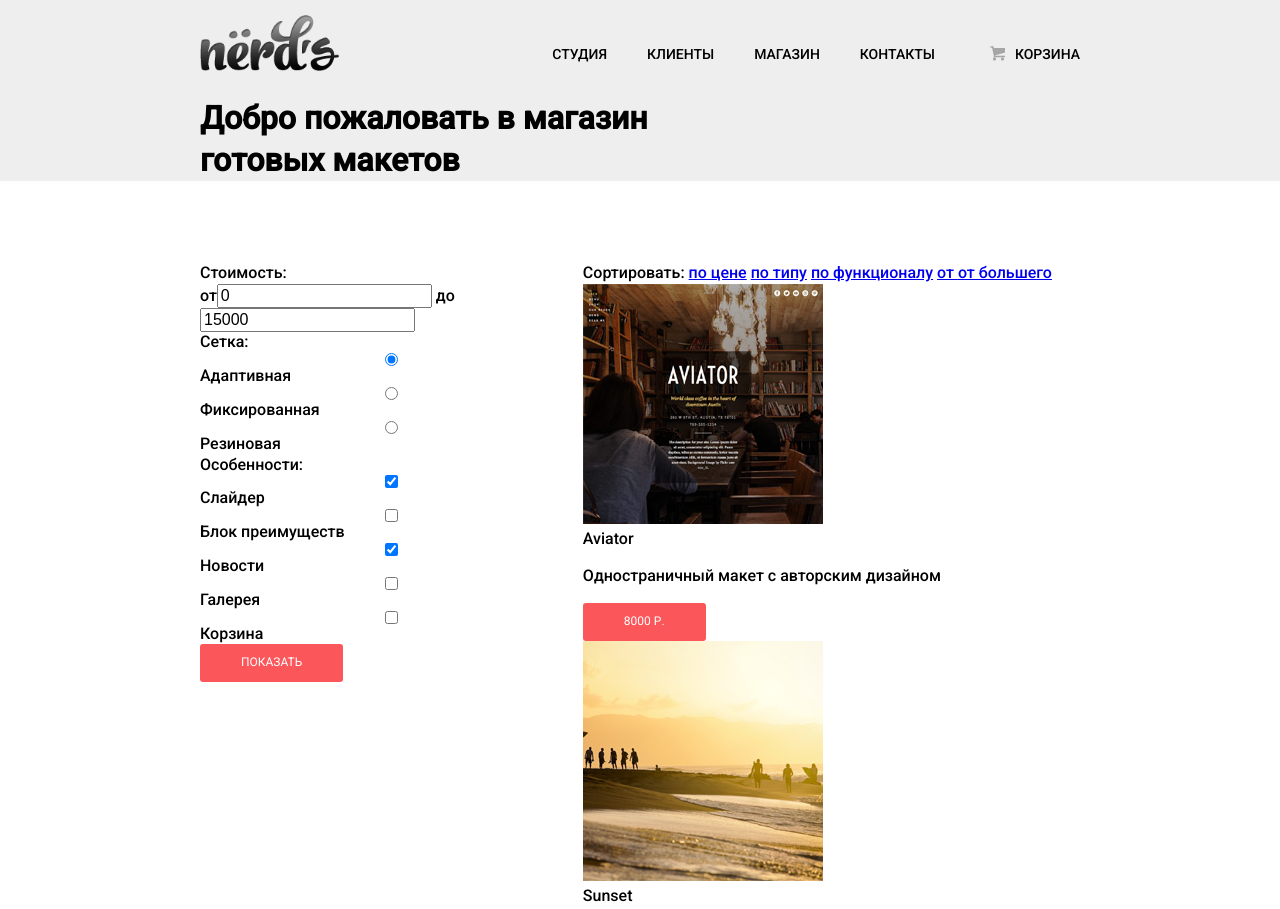
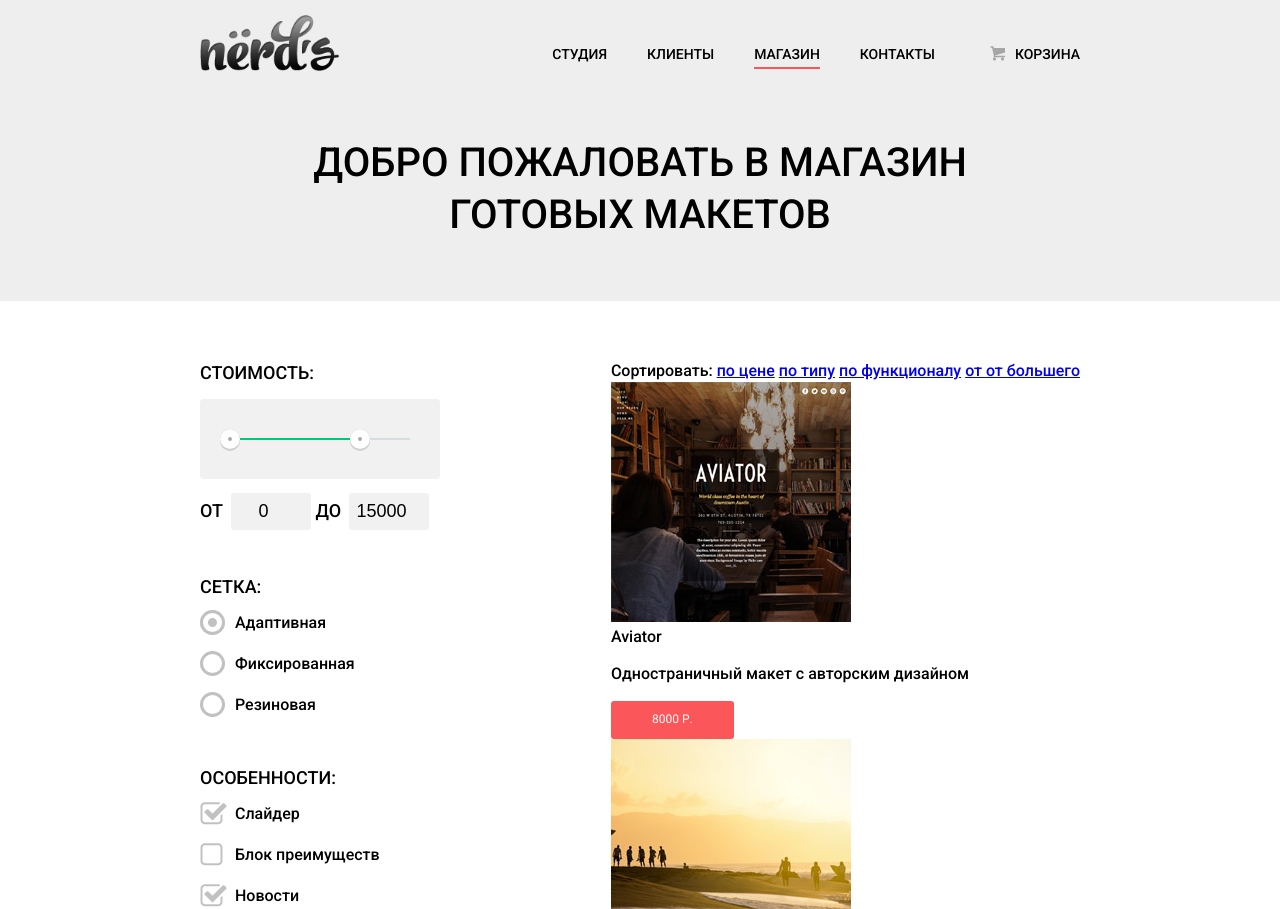
Before and after one commit to lonixoon/nerds, a plain HTML site: page inner-page/shop.html in a window 1280 px wide. Shown: the top 909 px of the page. Drawn offline with Linux system fonts and the light colour scheme; files whose address does not match are found by name.

Commit message:
Форма поиска на shop.html готова

```diff
--- a/css/style-bem.css
+++ b/css/style-bem.css
@@ -72,17 +72,25 @@ body {
   text-decoration: none;
   text-transform: uppercase;
 
+  background: #000000;
+  color: #ffffff;
+
+  cursor: pointer;
+}
+
+  .btn--red {
     color: #ffffff;
     background: #FB565A;
-  cursor: pointer;
   }
-.btn:hover {
+
+  .btn--red:hover {
     background-color: #D6494D;
   }
-.btn:active {
+  .btn--red:active {
     background-color: #B63538;
     box-shadow: inset 0 2px 0 #9B2D30;
   }
+
 
   .btn--green {
     background-color: #00ca74;
@@ -95,6 +103,7 @@ body {
   box-shadow: inset 0 2px 0 #007b47;
   }
 
+
   .btn--yelloy {
     background-color: #efc84a;
   }
@@ -105,6 +114,7 @@ body {
   background-color: #c09b24;
   box-shadow: inset 0 2px 0 #a3841f;
   }
+
 
   .btn--grey {
     color: #000000;
@@ -119,6 +129,7 @@ body {
   box-shadow: inset 0 2px 0 #b5b5b5;
   }
 
+
   .btn--long {
     padding: 10px 70px;
   }
@@ -131,6 +142,31 @@ body {
     font-size: 18px;
     padding: 6px 40px;
   }
+
+
+.checkbox input[type="checkbox"] {
+  display: none;
+}
+  .checkbox label {
+    position: relative;
+    padding-left: 35px;
+    margin-bottom: 20px;
+  }
+
+  .checkbox label::before {
+    content: "";
+    position: absolute;
+    left: 0;
+    top: -2px;
+    width: 27px;
+    height: 23px;
+    background: url(../img/icon-checkbox.png) no-repeat 0 100%;
+  }
+
+  .checkbox input[type="checkbox"]:checked + label::before {
+    background: url(../img/icon-checkbox.png) no-repeat 0 0;
+  }
+
 
 .close-window {
   position: absolute;
@@ -186,9 +222,44 @@ body {
   padding: 60px 0;
 }
 
+.find-form {}
 
-.feedback-form{
+
+  .find-form__block {
+    margin-bottom: 30px;
   }
+
+  .find-form__price-range {
+    margin-bottom: 15px;
+    font-size: 18px;
+    font-weight: 500;
+    text-transform: uppercase;
+  }
+
+  .find-form__price-range input {
+    display: inline-flex;
+    justify-content: center;
+    padding: 7px 0;
+    width: 80px;
+    margin-left: 8px;
+    border: 1px solid transparent;
+    outline: none;
+    border-radius: 3px;
+    text-align: center;
+    background: #F1F1F1;
+    }
+
+  .find-form__title {
+    margin-bottom: 15px;
+    display: inline-flex;
+    align-items: center;
+    font-size: 18px;
+    line-height: 1.3;
+    text-transform: uppercase;
+  }
+
+
+.feedback-form{}
 
   .feedback-form__btn {
     width: 460px;
@@ -327,6 +398,28 @@ body {
     margin-right: 0;
   }
 
+  .main-menu__active {
+    position: relative;
+  }
+
+  .main-menu__active::before {
+    content: "";
+    position: absolute;
+    bottom: 0;
+    left: 20px;
+    right: 20px;
+    height: 2px;
+    background: #FB565A;
+  }
+
+  .main-menu__active a:hover {
+    color: #000000
+  }
+
+  .main-menu__active a:active {
+    color: #000000
+  }
+
   .main-menu__card {
     position: relative;
   }
@@ -376,6 +469,14 @@ body {
   background: #EEEEEE;
 }
 
+  .page-header__title {
+    padding: 60px 0;
+    margin: 0;
+    font-size: 40px;
+    font-weight: 500;
+    text-align: center;
+    text-transform: uppercase;
+  }
 
 .partners {
   display: flex;
@@ -389,6 +490,92 @@ body {
 
   .partners__item:hover {
     opacity: 1;
+  }
+
+
+.radio-button input[type="radio"] {
+  display: none;
+}
+  .radio-button label {
+    position: relative;
+    padding-left: 35px;
+    margin-bottom: 20px;
+  }
+
+  .radio-button label::before {
+    content: "";
+    position: absolute;
+    left: 0;
+    top: -3px;
+    width: 25px;
+    height: 25px;
+    border-radius: 50%;
+    box-shadow: inset 0 0 0 3px #c1c1c1;
+    background: #ffffff;
+  }
+
+  .radio-button input[type="radio"]:checked + label::before {
+    box-shadow:
+      inset 0 0 0 3px #c1c1c1,
+      inset 0 0 0 8px #ffffff;
+    background: #c1c1c1;
+   }
+
+
+.range-runner {
+  position: relative;
+  display: inline-flex;
+  margin-bottom: 14px;
+  width: 240px;
+  height: 80px;
+  border-radius: 4px;
+  background: #f1f1f1;
+}
+
+  .range-runner__circle {
+    position: absolute;
+    top: 50%;
+    margin-top: -10px;
+    display: inline-flex;
+    width: 20px;
+    height: 20px;
+    border-radius: 50%;
+    box-shadow:
+      0 2px 0 0 #d0d0d0,
+      inset 0 0 0 8px #ffffff;
+    background: #ababab;
+    cursor: pointer;
+    z-index: 30;
+  }
+
+  .range-runner__circle--min {
+    left: 20px;
+  }
+
+  .range-runner__circle--max {
+    right: 70px;
+  }
+
+  .range-runner__line {
+    display: inline-flex;
+    position: absolute;
+    top: 50%;
+    margin-top: -1px;
+    left: 30px;
+    height: 2px;
+
+  }
+
+  .range-runner__line--green {
+    width: 130px;
+    background: #00ca74;
+    z-index: 20;
+  }
+
+  .range-runner__line--grey {
+    width: 180px;
+    background: #d7dcde;
+    z-index: 10;
   }
 
 
--- a/css/style-test.css
+++ b/css/style-test.css
@@ -1,13 +1,13 @@
 /*Начало Общие декоративные элементы для сайта*/
 /*Начало Радиобатон*/
-.radio input[type="radio"] {
+.radio-button input[type="radio"] {
   display: none;
 }
-.radio label {
+.radio-button label {
   position: relative;
   padding-left: 35px;
 }
-.radio label::before {
+.radio-button label::before {
   content: "";
   position: absolute;
   left: 0;
@@ -19,7 +19,7 @@
   background: #ffffff;
 }
 
-.radio input[type="radio"]:checked + label::before {
+.radio-button input[type="radio"]:checked + label::before {
   box-shadow:
     inset 0 0 0 3px #c1c1c1,
     inset 0 0 0 8px #ffffff;
@@ -67,7 +67,7 @@
     width: 240px;
   }
 
-    .find-form__block-title {
+    .find-formtitle {
       display: inline-flex;
       align-items: center;
       margin-bottom: 15px;
@@ -76,83 +76,7 @@
       text-transform: uppercase;
     }
 
-    .find-form__price__range-runner {
-      position: relative;
-      display: inline-flex;
-      margin-bottom: 14px;
-      width: 240px;
-      height: 80px;
-      border-radius: 4px;
-      background: #f1f1f1;
-    }
 
-      .find-form__price__range-runner__circle_start,
-      .find-form__price__range-runner__circle_end {
-        position: absolute;
-        top: 50%;
-        margin-top: -10px;
-        display: inline-flex;
-        width: 20px;
-        height: 20px;
-        border-radius: 50%;
-        box-shadow:
-          0 2px 0 0 #d0d0d0,
-          inset 0 0 0 8px #ffffff;
-        background: #ababab;
-        cursor: pointer;
-        z-index: 30;
-      }
-
-      .find-form__price__range-runner__circle_start {
-        left: 20px;
-      }
-
-      .find-form__price__range-runner__circle_end {
-        right: 70px;
-      }
-
-      .find-form__price__range-runner__line_green,
-      .find-form__price__range-runner__line_grey {
-        display: inline-flex;
-        position: absolute;
-        top: 50%;
-        margin-top: -1px;
-        left: 30px;
-        height: 2px;
-
-      }
-
-      .find-form__price__range-runner__line_green {
-        width: 130px;
-        background: #00ca74;
-        z-index: 20;
-      }
-
-      .find-form__price__range-runner__line_grey {
-        width: 180px;
-        background: #d7dcde;
-        z-index: 10;
-      }
-    .find-form__price__min-max {
-      font-size: 18px;
-      font-weight: 500;
-      text-transform: uppercase;
-    }
-
-    .find-form__price__min-max input {
-      display: inline-flex;
-      justify-content: center;
-      padding: 7px 0;
-      width: 80px;
-      margin-left: 8px;
-
-      border: 1px solid transparent;
-      outline: none;
-      border-radius: 3px;
-      text-align: center;
-
-      background: #F1F1F1;
-      }
 
       .find-form__type {
         display: inline-flex;
@@ -195,6 +119,7 @@
       border-bottom: 1px solid #00ca74;
       color: #000000;
     }
+
     .sorting__type:active {
       border: none;
     }
--- a/inner-page/shop.html
+++ b/inner-page/shop.html
@@ -9,8 +9,7 @@
 </head>
 <body>
   <header class="page-header">
-    <div  class="container">
-
+    <div class="container">
         <div class="logo">
           <a href="../index.html"><img src="../img/logo.png" alt="Nerds" width="139" height="56"></a>
         </div>
@@ -22,8 +21,8 @@
             <li class="main-menu__item">
               <a href="#clients">Клиенты</a>
             </li>
-            <li class="main-menu__item">
-              <a href="inner-page/shop.html">Магазин</a>
+            <li class="main-menu__item  main-menu__active">
+              <a>Магазин</a>
             </li>
             <li class="main-menu__item">
               <a href="#contacts">Контакты</a>
@@ -33,8 +32,7 @@
             </li>
           </ul>
         </nav>
-
-      <h1 class="h1">Добро пожаловать в магазин
+      <h1 class="page-header__title">Добро пожаловать в магазин
       <br>готовых макетов</h1>
     </div>
   </header>
@@ -42,21 +40,21 @@
     <div  class="container">
       <div class="content-container">
         <form class="find-form">
-          <div class="find-form__price flex-column">
+          <div class="find-form__block  flex-column">
             <span class="find-form__title">Стоимость:</span>
-            <div class="find-form__range-runner">
+            <div class="find-form__range-runner  range-runner">
               <span class="range-runner__circle  range-runner__circle--min"></span>
               <span class="range-runner__circle  range-runner__circle--max"></span>
               <span class="range-runner__line  range-runner__line--green"></span>
               <span class="range-runner__line  range-runner__line--grey"></span>
             </div>
-            <div class="find-form__price-range flex">
+            <div class="find-form__price-range">
               <label>от<input type="number" name="min-price" value="0" step="1000"></label>
               <label>до<input type="number" name="max-price" value="15000" step="1000"></label>
             </div>
           </div>
 
-          <div class="find-form__radio flex-column">
+          <div class="find-form__block  radio-button flex-column">
             <span class="find-form__title">Сетка:</span>
 
             <input type="radio" name="grig" value="adeptive" id="adeptive" checked>
@@ -68,7 +66,7 @@
             <input type="radio" name="grig" value="flex" id="flex">
             <label for="flex">Резиновая</label>
           </div>
-          <div class="find-form__checkbox flex-column">
+          <div class="find-form__block  checkbox flex-column">
             <span class="find-form__title">Особенности:</span>
 
             <input type="checkbox" name="slider" id="slider" checked>
@@ -86,7 +84,7 @@
             <input type="checkbox" name="card" id="card">
             <label for="card">Корзина</label>
           </div>
-          <button type="submit" class="btn btn_grey">Показать</button>
+          <button type="submit" class="btn btn--grey">Показать</button>
         </form>
         <div class="right-content">
           <div class="sorting">
@@ -108,7 +106,7 @@
               <div class="production__item__body">
                 <span class="production__item__body__title">Aviator</span>
                 <p>Одностраничный макет с авторским дизайном</p>
-                <a class="btn btn_price" href="#">8000 р.</a>
+                <a class="btn  btn--red  btn_price" href="#">8000 р.</a>
               </div>
             </div>
 
@@ -121,7 +119,7 @@
                 <span class="production__item__body__title">Sunset</span>
                 <p>Интернет-магазин
                 <br>с личныйм кабинетом</p>
-                <a class="btn btn_price" href="#">10000 р.</a>
+                <a class="btn  btn--red  btn_price" href="#">10000 р.</a>
               </div>
             </div>
 
@@ -134,7 +132,7 @@
                 <span class="production__item__body__title">Sunset</span>
                 <p>Интернет-магазин
                 <br>с личныйм кабинетом</p>
-                <a class="btn btn_price" href="#">12000 р.</a>
+                <a class="btn  btn--red  btn_price" href="#">12000 р.</a>
               </div>
             </div>
 
@@ -147,7 +145,7 @@
                 <span class="production__item__body__title">Sunset</span>
                 <p>Интернет-магазин
                 <br>с личныйм кабинетом</p>
-                <a class="btn btn_price" href="#">11000 р.</a>
+                <a class="btn  btn--red  btn_price" href="#">11000 р.</a>
               </div>
             </div>
 
@@ -160,7 +158,7 @@
                 <span class="production__item__body__title">Sunset</span>
                 <p>Интернет-магазин
                 <br>с личныйм кабинетом</p>
-                <a class="btn btn_price" href="#">6000 р.</a>
+                <a class="btn  btn--red  btn_price" href="#">6000 р.</a>
               </div>
             </div>
 
@@ -173,16 +171,16 @@
                 <span class="production__item__body__title">Sunset</span>
                 <p>Интернет-магазин
                 <br>с личныйм кабинетом</p>
-                <a class="btn btn_price" href="#">7000 р.</a>
+                <a class="btn  btn--red  btn_price" href="#">7000 р.</a>
               </div>
             </div>
           </section>
-          <div class="pages-nav">
-            <a href="#" class="btn btn_grey off">Предыдущая</a>
-            <a href="#" class="btn btn_grey btn_number page-nav_active">1</a>
-            <a href="#" class="btn btn_grey btn_number">2</a>
-            <a href="#" class="btn btn_grey btn_number">3</a>
-            <a href="#" class="btn btn_grey">Следующая</a>
+          <div class="pages-list">
+            <a href="#" class="btn  btn--grey  btn--off">Предыдущая</a>
+            <a href="#" class="btn  btn--grey  btn--number page-nav_active">1</a>
+            <a href="#" class="btn  btn--grey  btn--number">2</a>
+            <a href="#" class="btn  btn--grey  btn--number">3</a>
+            <a href="#" class="btn  btn--grey">Следующая</a>
           </div>
         </div>
       </div>
@@ -199,7 +197,7 @@
             ул. Б. Конюшенная, д 19.8<br>
             тел. +7 (812) 275-75-75
           </p>
-          <a class="btn address__feedback" href="#">Напишите нам</a>
+          <a class="btn  btn--red  address__feedback" href="#">Напишите нам</a>
         </div>
       </section>
       <section class="social content-container">
@@ -233,7 +231,7 @@
           <label for="comment">Текст письма:</label>
           <textarea class="feedback-form__text-input" id="comment" name="comment" placeholder="В свободной форме" rows="4"></textarea>
         </div>
-        <button class="btn  feedback-form__btn" type="submit">Отправить</button>
+        <button class="btn  btn--red  feedback-form__btn" type="submit">Отправить</button>
       </form>
     </section>
     <div class="modal-overlay"></div>
```
Also changed, not shown: index.html (+6 -6 lines). Lines whose indentation alone changed are shown as unchanged.
